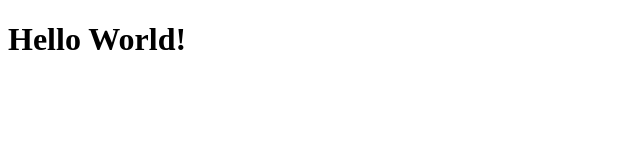
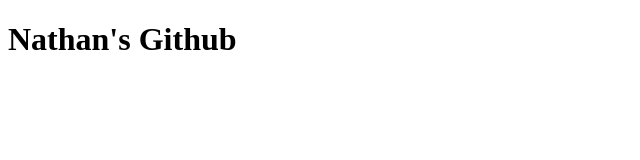
Before and after one commit to Natron16/HTML, a plain HTML site: page index.html in a window 1280 px wide. Shown: the whole page, without its empty margins (0-640 px from the left). Drawn offline with Linux system fonts and the light colour scheme.

Commit message:
Hello Again

```diff
--- a/index.html
+++ b/index.html
@@ -6,6 +6,6 @@
   </head>
 
   <body>
-    <h1>Hello World!</h1>
+    <h1>Nathan's Github</h1>
   </body>
 </html>
```
